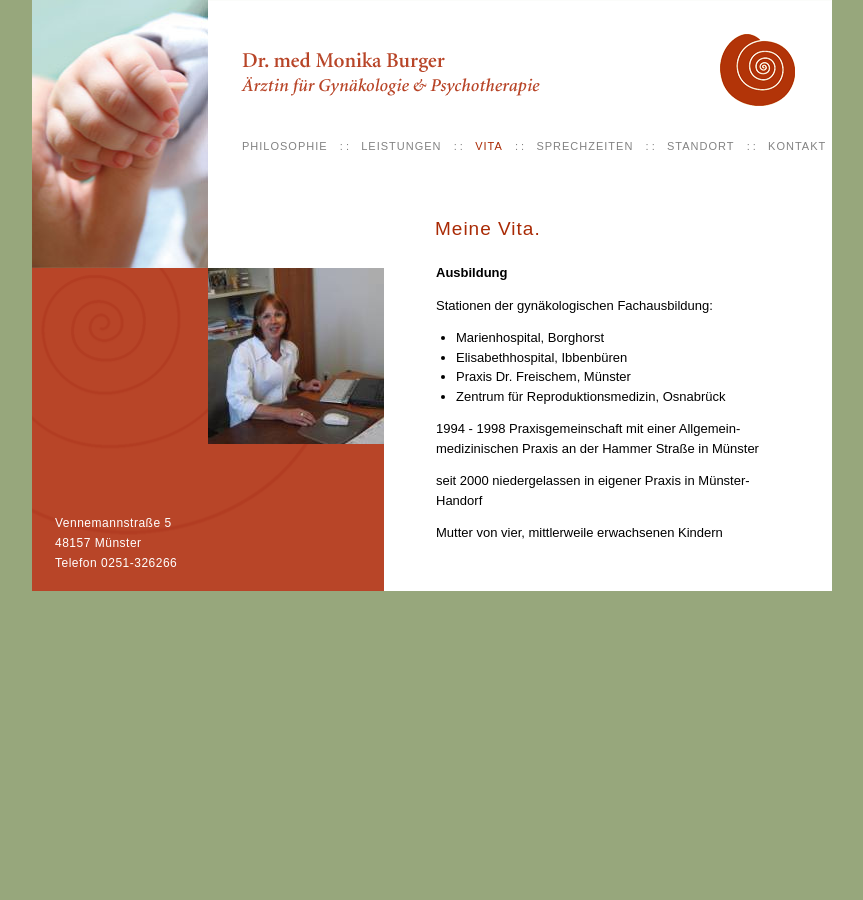
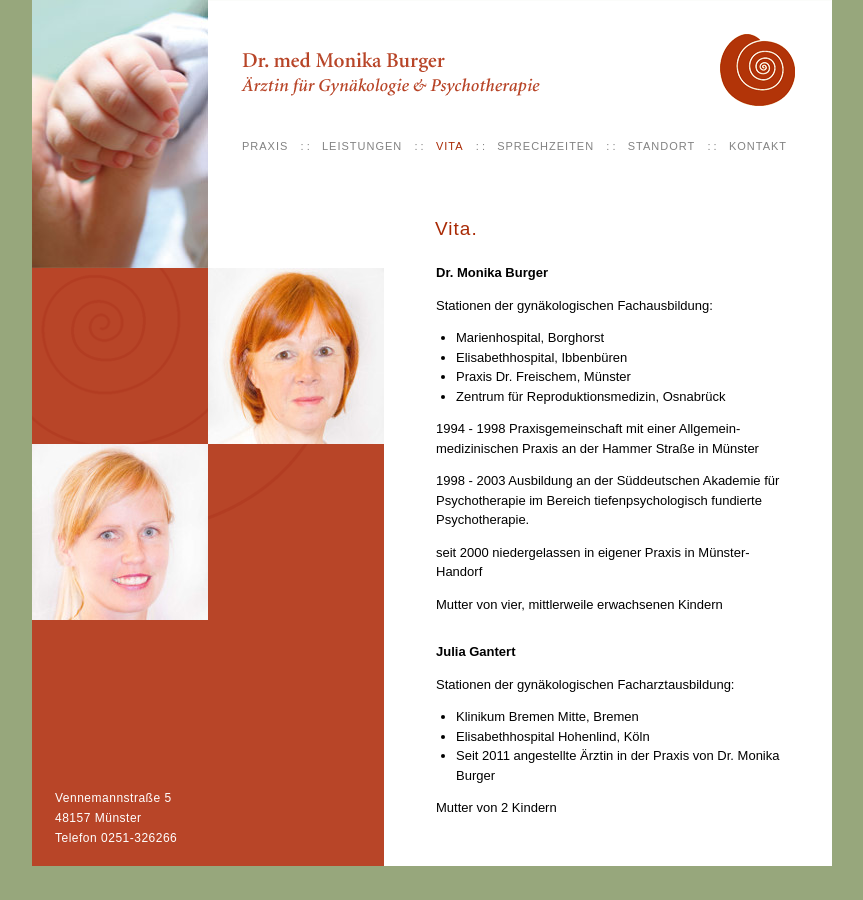
Before and after one commit to drmonikaburger/drmonikaburger.github.com, a Jekyll site: the page built from vita.html, in a window 1280 px wide. Shown: the whole page, without its empty margins (208-1071 px from the left). Built offline with Jekyll 4.4.1, drawn with Linux system fonts in a browser that asks for light colours.

Commit message:
new images and texts

```diff
--- a/_includes/menu.html
+++ b/_includes/menu.html
@@ -1,5 +1,5 @@
 <ul id="menu">
-  <li class="{% if page.id == 'philosophie' %}current{% endif %}"><a href="philosophie.html" title="Philosophie und Beschreibung der Praxis">PHILOSOPHIE</a>&nbsp; &nbsp; :&nbsp;: &nbsp; &nbsp;</li>
+  <li class="{% if page.id == 'praxis' %}current{% endif %}"><a href="praxis.html" title="Philosophie und Beschreibung der Praxis">PRAXIS</a>&nbsp; &nbsp; :&nbsp;: &nbsp; &nbsp;</li>
   <li class="{% if page.id == 'leistungen' %}current{% endif %}"><a href="leistungen.html" title="Leistungen - Das bietet unsere Praxis">LEISTUNGEN</a>&nbsp; &nbsp; :&nbsp;: &nbsp; &nbsp;</li>
   <li class="{% if page.id == 'vita' %}current{% endif %}"><a href="vita.html" title="zur Ausbildung und Person von Monika Burger">VITA</a>&nbsp; &nbsp; :&nbsp;: &nbsp; &nbsp;</li>
   <li class="{% if page.id == 'sprechzeiten' %}current{% endif %}"><a href="sprechzeiten.html" title="Sprechzeiten und Termine - Wann können Sie uns erreichen">SPRECHZEITEN</a>&nbsp; &nbsp; :&nbsp;: &nbsp; &nbsp;</li>
--- a/index.html
+++ b/index.html
@@ -5,10 +5,9 @@ title: Dr. med. Monika Burger - Ärztin für Gynäkologie &amp; Psychotherapie
 show_address: true
 ---
 
-<h1>Willkommen.</h1>
+<h1>Willkommen auf meiner Webseite.</h1>
 
 <p>
-	Auf meiner Webseite!<br />
 	Sie finden hier einige Informationen über meine Arbeit als Frauenärztin und meine Praxis in Münster Handorf.<br />
 	Ich hoffe, sie können Ihnen dienlich sein, wenn Sie meine Hilfe in Anspruch nehmen wollen!<br />
 	Ich freue mich auf Ihren Besuch!
--- a/kontakt.html
+++ b/kontakt.html
@@ -12,6 +11,11 @@ show_address: false
 	<p itemprop="name">
 		<strong>Dr. med. Monika Burger</strong><br />
 		Ärztin für Gynäkologie &amp; Psychotherapie
+	</p>
+
+	<p itemprop="name">
+		<strong>Julia Gantert</strong> (angestellte Ärztin)<br />
+		Ärztin für Gynäkologie
 	</p>
 
 	<p itemprop="address" itemscope itemtype="http://schema.org/PostalAddress">
--- a/sprechzeiten.html
+++ b/sprechzeiten.html
@@ -2,7 +2,7 @@
 id: sprechzeiten
 layout: default
 title: "Sprechzeiten :: Dr. med. Monika Burger - Ärztin für Gynäkologie &amp; Psychotherapie"
-bild1: julia_gantert.jpg
+bild1: sprechzeiten1.jpg
 h1: "Unsere Sprechzeiten."
 show_address: true
 ---
@@ -31,8 +31,6 @@ show_address: true
 	</tr>
   </tbody>
 </table>
-
-<p>Frau Julia Gantert, Fachärztin für Gynäkologie, arbeitet bei mir als angestellte Ärztin dienstags von 8.30 bis 14.00 Uhr und donnerstags von 15.00 bis 17.30 Uhr.</p>
 
 <p>Montags und mittwochs zwischen 12.30 und 15.00 Uhr bietet Frau Gantert eine Sprechstunde für alle Patientinnen , die schnell einen Termin benötigen.</p>
 
--- a/vita.html
+++ b/vita.html
@@ -3,11 +3,12 @@ id: vita
 layout: default
 title: "Vita :: Dr. med. Monika Burger - Ärztin für Gynäkologie &amp; Psychotherapie"
 bild1: vita1.jpg
-h1: "Meine Vita."
+bild2: vita2.jpg
+h1: "Vita."
 show_address: true
 ---
 
-<h2>Ausbildung</h2>
+<h2>Dr. Monika Burger</h2>
 
 <p>Stationen der gynäkologischen Fachausbildung:</p>
 
@@ -20,6 +21,22 @@ show_address: true
 
 <p>1994 - 1998 Praxisgemeinschaft mit einer Allgemein- medizinischen Praxis an der Hammer Straße in Münster</p>
 
+<p>1998 - 2003 Ausbildung an der Süddeutschen Akademie für Psychotherapie im Bereich tiefenpsychologisch fundierte Psychotherapie.</p>
+
 <p>seit 2000 niedergelassen in eigener Praxis in Münster-Handorf</p>
 
 <p>Mutter von vier, mittlerweile erwachsenen Kindern</p>
+
+<br />
+
+<h2>Julia Gantert</h2>
+
+<p>Stationen der gynäkologischen Facharztausbildung:</p>
+
+<ul>
+  <li>Klinikum Bremen Mitte, Bremen</li>
+  <li>Elisabethhospital Hohenlind, Köln</li>
+  <li>Seit 2011 angestellte Ärztin in der Praxis von Dr. Monika Burger</li>
+</ul>
+
+<p>Mutter von 2 Kindern</p>
```
Also changed, not shown: other parts of kontakt.html (+0 -1 lines), leistungen.html (+1 -15 lines), praxis.html (added, +42 -0 lines), img/julia_gantert.jpg (deleted), img/kontakt1.jpg, img/kontakt2.jpg (deleted), img/leistungen1.jpg, img/leistungen2.jpg (added), img/praxis1.jpg (added), img/praxis2.jpg (added), img/sprechzeiten1.jpg, img/vita1.jpg, img/vita2.jpg (added).
